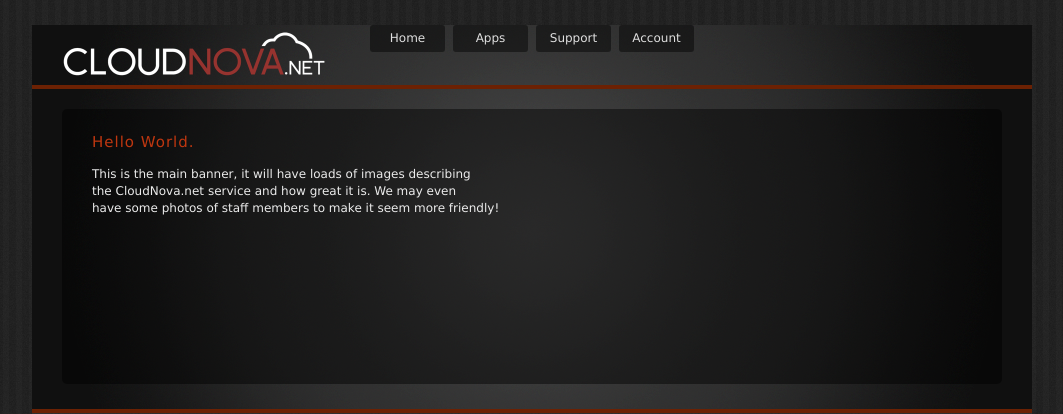
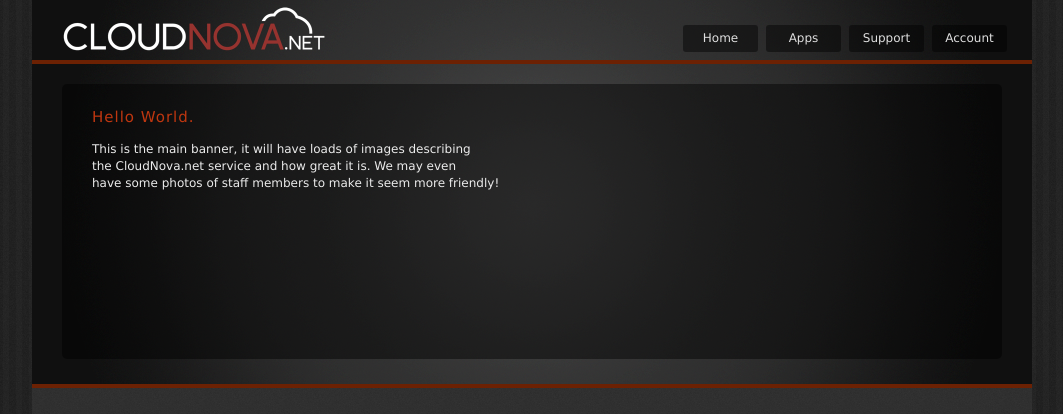
Before and after one commit to TrellixVulnTeam/hn_1332, a PHP site: page / in a window 1280 px wide. Shown: the top 414 px of the page, without its empty margins (108-1171 px from the left). Run offline with PHP 8.4, Linux system fonts and the light colour scheme.

Commit message:
Think I fixed i

```diff
--- a/client-php/style.css
+++ b/client-php/style.css
@@ -46,7 +46,7 @@ body {
 }
 
 #links {
-	display: block;
+	float: right;
 	margin-top: 25px;
 	margin-right: 25px;
 	position: relative;
```
